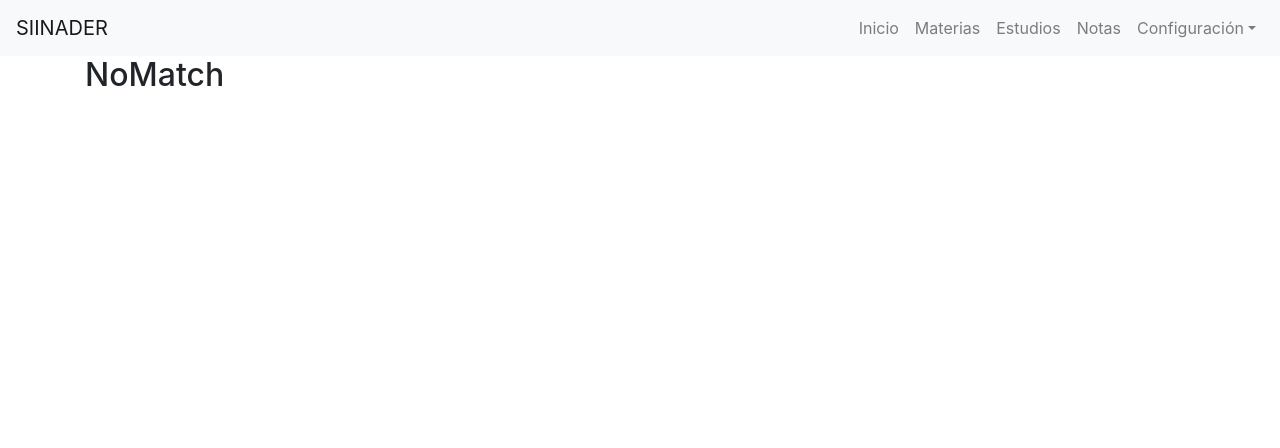
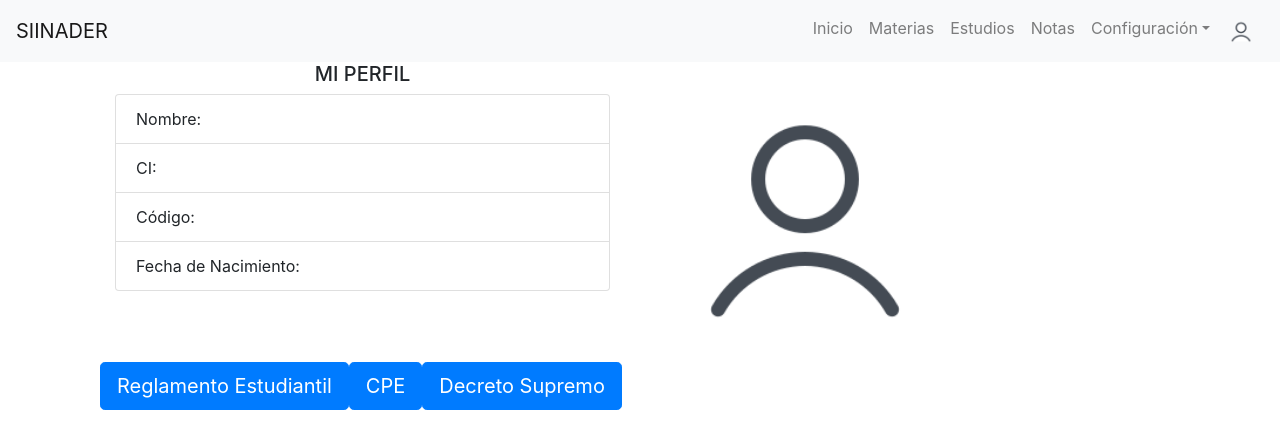
Before and after one commit to Samuel150/SIINADER-PIXIES, a React (Create React App) app in the folder frontend/siinader/: page /perfil in a window 1280 px wide. Shown: the top 448 px of the page. Built offline with nearby package versions, Linux system fonts and the light colour scheme; no server answers.

Commit message:
Perfil basico

```diff
--- a/frontend/siinader/src/App.js
+++ b/frontend/siinader/src/App.js
@@ -9,6 +9,8 @@ import { Login } from './Login';
 import { NoMatch } from './NoMatch';
 import { NavigationBar } from './components/NavigationBar';
 import { Layout } from './components/Layout';
+import { Perfil } from './Perfil';
+
 
 
 function App() {
@@ -23,6 +25,7 @@ function App() {
             <Route path="/estudios" component={Estudios} />
             <Route path="/notas" component={Notas} />
             <Route path="/login" component={Login} />
+            <Route path="/perfil" component={Perfil} />
             <Route component={NoMatch} />
           </Switch>
         </Router>
--- /dev/null
+++ b/frontend/siinader/src/Perfil.js
@@ -0,0 +1,21 @@
+import React from 'react';
+import Row from 'react-bootstrap/Row';
+import Col from 'react-bootstrap/Col';
+import Logo from './assets/perfil.png';
+import Image from 'react-bootstrap/Image';
+import PerfilList from './components/PerfilList';
+import Button from 'react-bootstrap/Button';
+import ButtonToolbar from 'react-bootstrap/ButtonToolbar';
+export const Perfil = () => (
+    <Col>
+        <Row>
+            <Col><PerfilList /></Col>
+            <Col><Image src={Logo} height='300' roundedCircle /></Col>
+        </Row>
+        <ButtonToolbar>
+            <Button variant="primary" size="lg">Reglamento Estudiantil</Button>
+            <Button variant="primary" size="lg">CPE</Button>
+            <Button variant="primary" size="lg">Decreto Supremo</Button>
+        </ButtonToolbar>
+    </Col>
+)
--- a/frontend/siinader/src/components/NavigationBar.js
+++ b/frontend/siinader/src/components/NavigationBar.js
@@ -2,6 +2,8 @@ import React from 'react';
 import Navbar from 'react-bootstrap/Navbar';
 import Nav from 'react-bootstrap/Nav';
 import NavDropdown from 'react-bootstrap/NavDropdown';
+import Image from 'react-bootstrap/Image';
+import Logo from '../assets/perfil.png';
 
 export const NavigationBar = () => (
     <Navbar bg="light" expand="lg">
@@ -10,14 +12,16 @@ export const NavigationBar = () => (
         <Navbar.Collapse id="basic-navbar-nav">
             <Nav className="ml-auto">
                 <Nav.Link href="/">Inicio</Nav.Link>
-                <Nav.Link href="/Materias">Materias</Nav.Link>
-                <Nav.Link href="/Estudios">Estudios</Nav.Link>
-                <Nav.Link href="/Notas">Notas</Nav.Link>
+                <Nav.Link href="/materias">Materias</Nav.Link>
+                <Nav.Link href="/estudios">Estudios</Nav.Link>
+                <Nav.Link href="/notas">Notas</Nav.Link>
                 <NavDropdown title="Configuración" id="basic-nav-dropdown">
                     <NavDropdown.Item href="#action/3.1">Editar Perfil</NavDropdown.Item>
-                    <NavDropdown.Divider />
+                    <NavDropdown.Divider/>
                     <NavDropdown.Item href="#action/3.4">Cerrar Sesión</NavDropdown.Item>
                 </NavDropdown>
+                <Nav.Link href="/perfil"><Image src={Logo} height='30' roundedCircle /></Nav.Link>
+
             </Nav>
         </Navbar.Collapse>
     </Navbar>
--- /dev/null
+++ b/frontend/siinader/src/components/PerfilList.js
@@ -0,0 +1,32 @@
+import React from 'react';
+import axios from 'axios';
+import Col from 'react-bootstrap/Col';
+import ListGroup from 'react-bootstrap/ListGroup';
+
+export default class PerfilList extends React.Component {
+    state = {
+        datos: []
+    }
+
+    componentDidMount() {
+        axios.get('http://localhost:3000/api/estudiantes/2')
+            .then(res => {
+                const datosRes = res.data;
+                this.setState({ datos: datosRes });
+            }).catch((err) => console.log(err.res));
+    }
+
+    render() {
+        return (
+            <Col>
+                <h5 className="text-center">MI PERFIL</h5>
+                <ListGroup>
+                    <ListGroup.Item key={1}>Nombre: {this.state.datos.map(dato => dato.nombre)} {this.state.datos.map(dato => dato.apellido_1)} {this.state.datos.map(dato => dato.apellido_2)}</ListGroup.Item>
+                    <ListGroup.Item key={2}>CI: {this.state.datos.map(dato => dato.ci)}</ListGroup.Item>
+                    <ListGroup.Item key={3}>Código: {this.state.datos.map(dato => dato.idEstudiante)}</ListGroup.Item>
+                    <ListGroup.Item key={4}>Fecha de Nacimiento: {this.state.datos.map(dato => dato.fecha_nacimiento.slice(0,10))}</ListGroup.Item>
+                </ListGroup>
+            </Col>
+        )
+    }
+}
```
Also changed, not shown: frontend/siinader/src/assets/perfil.png (added).
